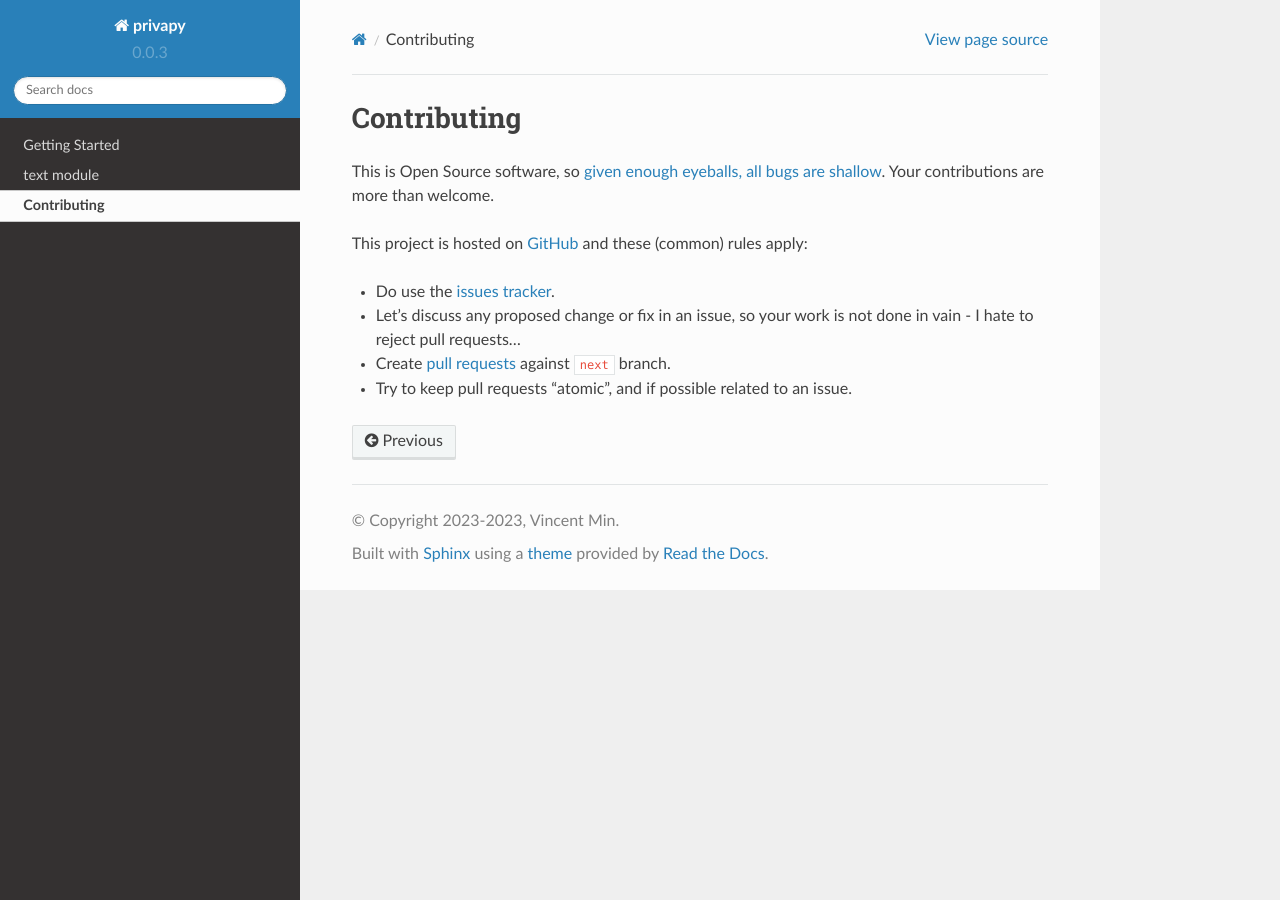
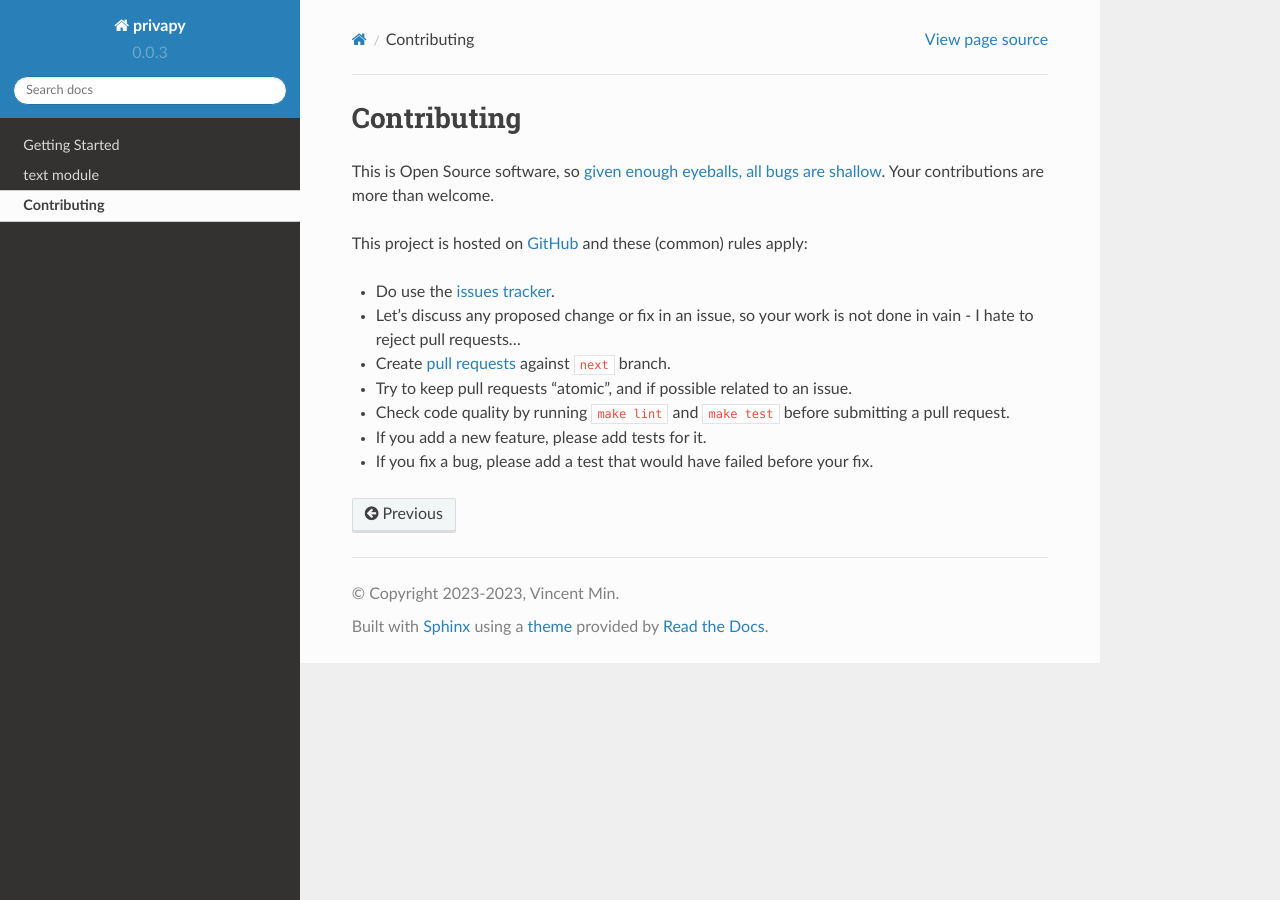
Before and after one commit to vincentmin/privapy, a Sphinx documentation site: the page built from docs/contributing.md, in a window 1280 px wide. Built offline with Sphinx 7.4.7 and the Read the Docs theme 2.0.0, drawn with Linux system fonts in a browser that asks for light colours.

```diff
--- a/docs/contributing.md
+++ b/docs/contributing.md
@@ -4,7 +4,10 @@ This is Open Source software, so [given enough eyeballs, all bugs are shallow](h
 
 This project is hosted on [GitHub](https://githhub.com/vincentmin/privapy) and these (common) rules apply:
 
-* Do use the [issues tracker](https://githhub.com/vincentmin/privapy/issues).
-* Let's discuss any proposed change or fix in an issue, so your work is not done in vain - I hate to reject pull requests...
-* Create [pull requests](https://githhub.com/vincentmin/privapy/pulls) against `next` branch.
-* Try to keep pull requests "atomic", and if possible related to an issue.
+- Do use the [issues tracker](https://githhub.com/vincentmin/privapy/issues).
+- Let's discuss any proposed change or fix in an issue, so your work is not done in vain - I hate to reject pull requests...
+- Create [pull requests](https://githhub.com/vincentmin/privapy/pulls) against `next` branch.
+- Try to keep pull requests "atomic", and if possible related to an issue.
+- Check code quality by running `make lint` and `make test` before submitting a pull request.
+- If you add a new feature, please add tests for it.
+- If you fix a bug, please add a test that would have failed before your fix.
--- a/setup.py
+++ b/setup.py
@@ -15,6 +15,7 @@ CLASSIFIERS = [
     "Intended Audience :: Developers",
     "Topic :: Software Development :: Libraries :: Python Modules",
     "License :: OSI Approved :: MIT License",
+    "Programming Language :: Python :: 3.9",
 ]
 INSTALL_REQUIRES = [
     "transformers==4.31.0",
```
Also changed, not shown: .github/README.md, 1 other file.
